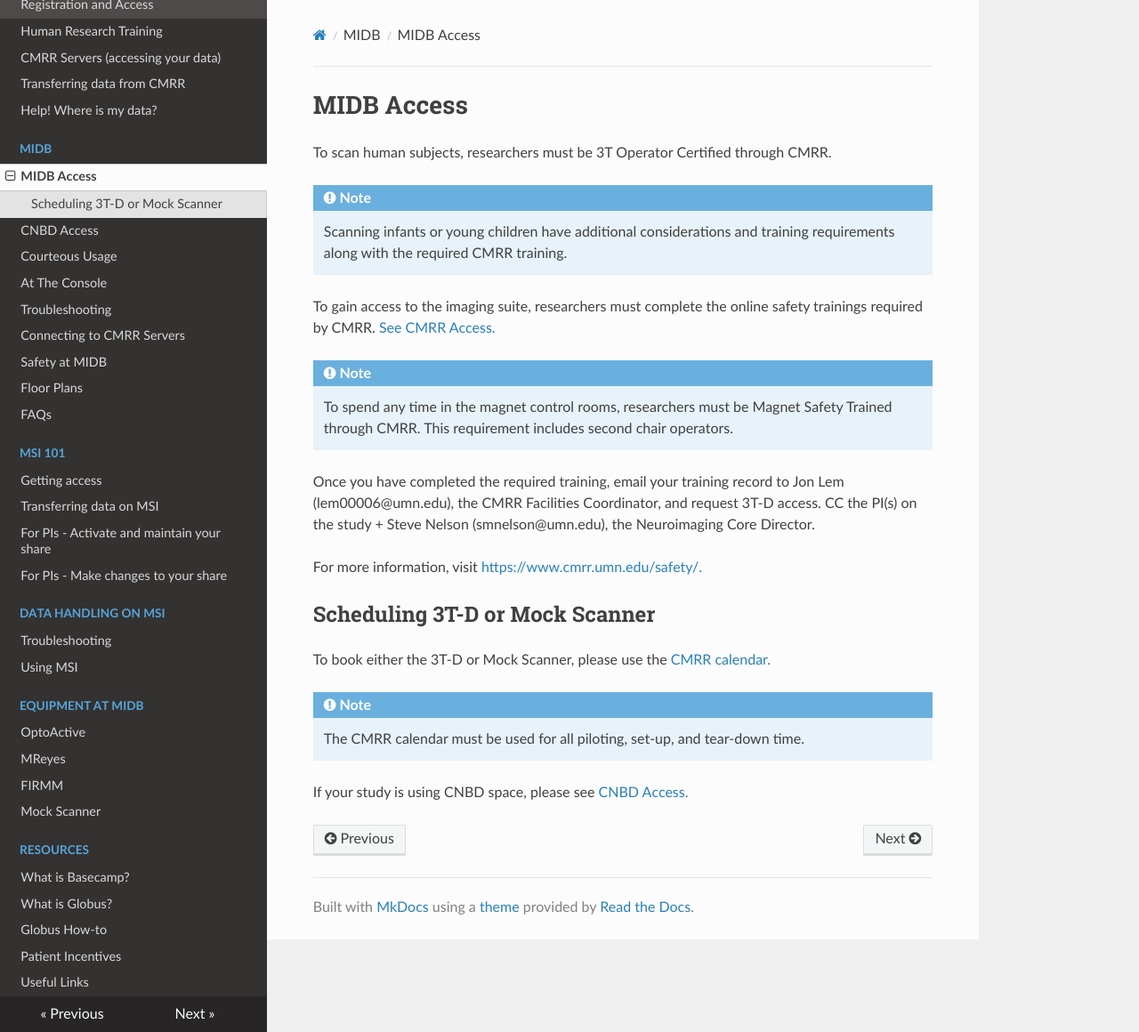
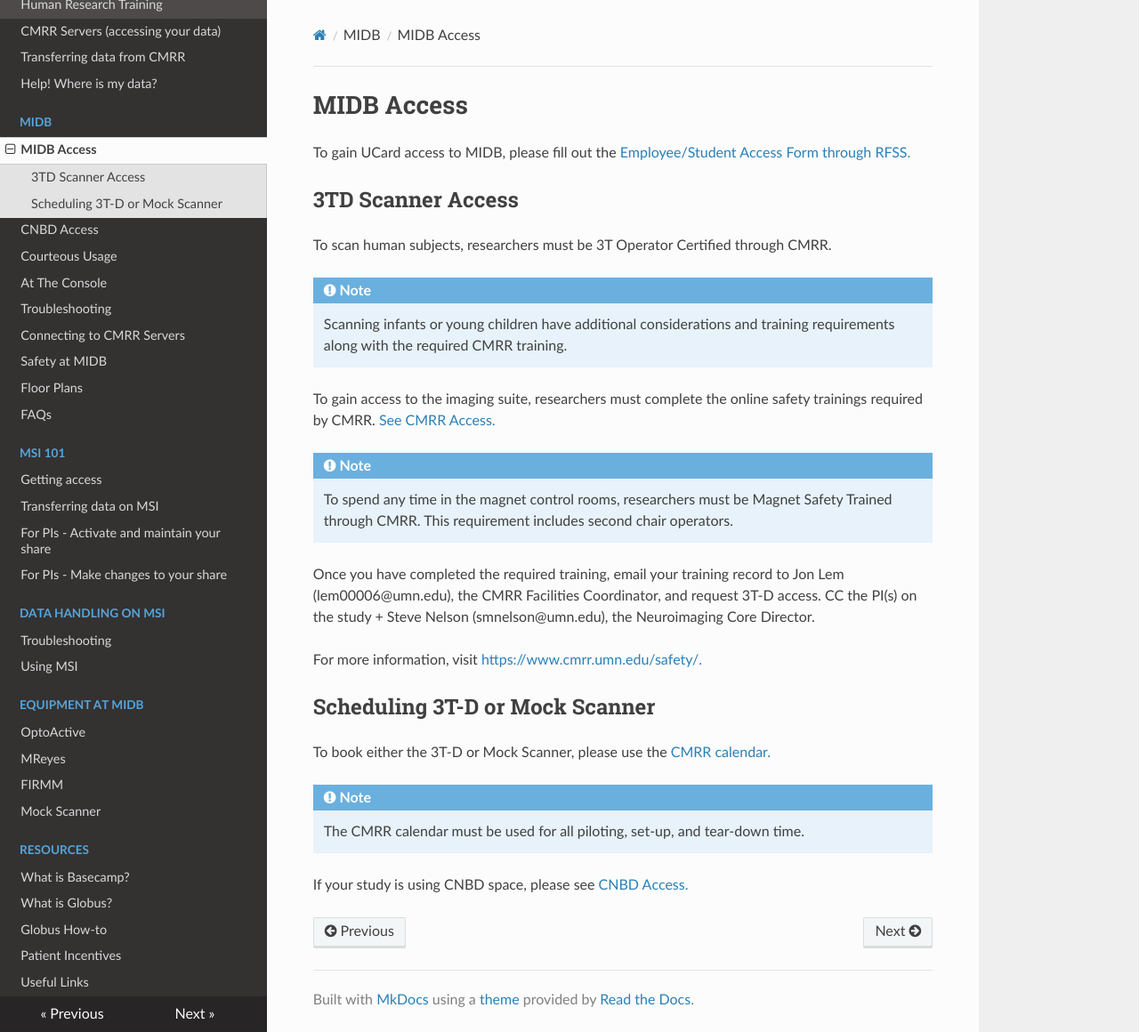
Before and after one commit to MIDB-Neuroimaging/neurohub_rtd, an MkDocs documentation site: the page built from docs/midb/midbaccess.md, in a window 1280 px wide and 1160 px high. Shown: the whole window at 89% size. Built offline with MkDocs 1.6.1, drawn with Linux system fonts in a browser that asks for light colours; nearby versions of some CDN libraries.

Commit message:
updated access and added mock scanner sounds

```diff
--- a/docs/midb/midbaccess.md
+++ b/docs/midb/midbaccess.md
@@ -1,4 +1,7 @@
 # MIDB Access
+To gain UCard access to MIDB, please fill out the [Employee/Student Access Form through RFSS.](https://facilities.umn.edu/our-services/research-facility-support-services-rfss/rfss-research-building-access/rfss-research){:target="_blank"}
+
+## 3TD Scanner Access
 To scan human subjects, researchers must be 3T Operator Certified through CMRR.
 !!! note
     Scanning infants or young children have additional considerations and training requirements along with the required CMRR training.
```
Also changed, not shown: docs/equip/mock.md (+5 -0 lines), 2 other files.
